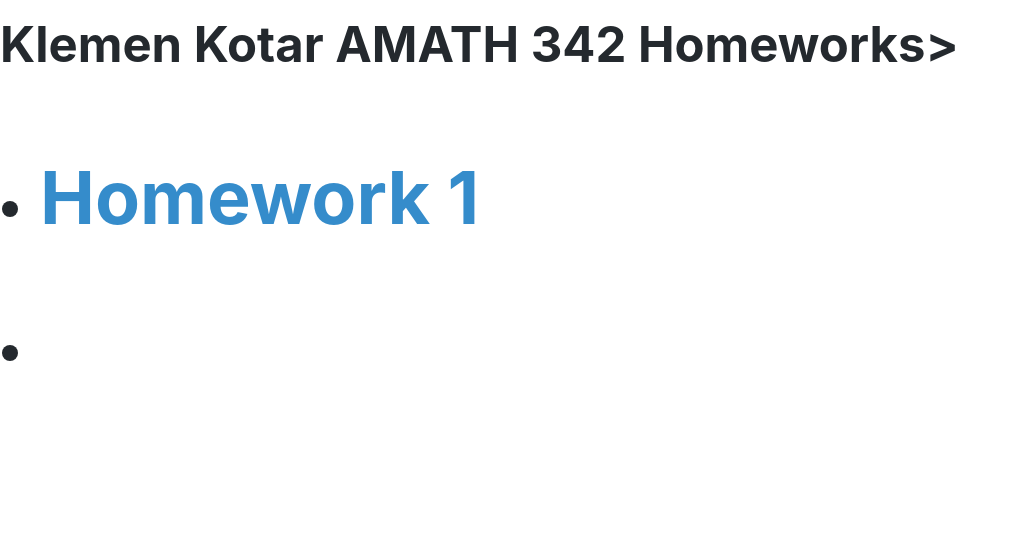
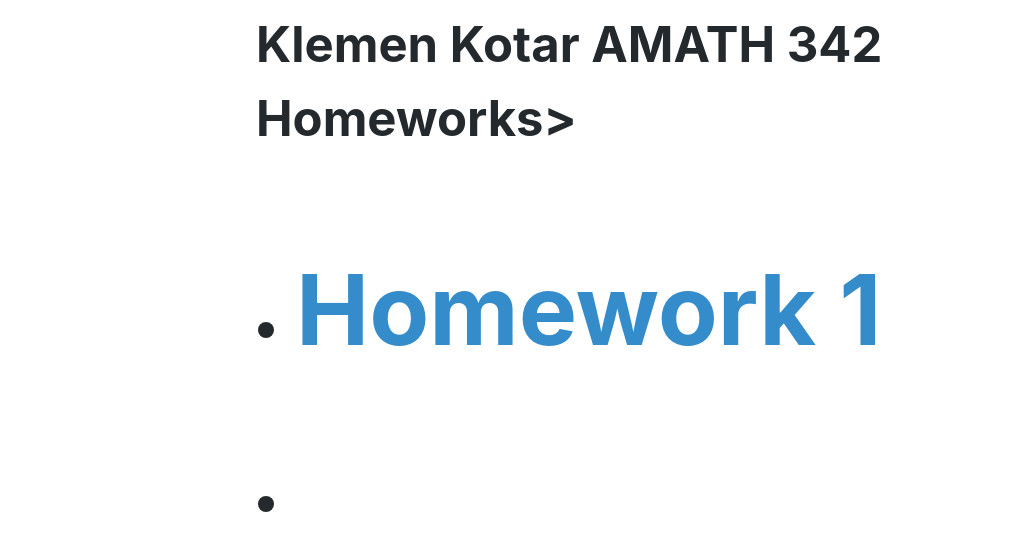
Before and after one commit to klemenkotar/amath-342-hw, a plain HTML site: page index.html in a window 1280 px wide. Shown: the whole page, without its empty margins (0-1016 px from the left). Drawn offline with Linux system fonts and the light colour scheme.

Commit message:
Update index.html

```diff
--- a/index.html
+++ b/index.html
@@ -10,8 +10,8 @@
 <style>
 
 body {
-	margin-left: 0%;
-	margin-right: 0%;
+	margin-left: 20%;
+	margin-right: 20%;
     font-family: -apple-system, BlinkMacSystemFont, "Segoe UI", Helvetica, Arial, sans-serif, "Apple Color Emoji", "Segoe UI Emoji", "Segoe UI Symbol";
     font-size: 14px;
     line-height: 1.5;
@@ -28,6 +28,7 @@ h1 {
 }
 
 h2 {
+	font-size: 200%;
     color: rgb(53, 140, 203);
 }
 iframe {
```
